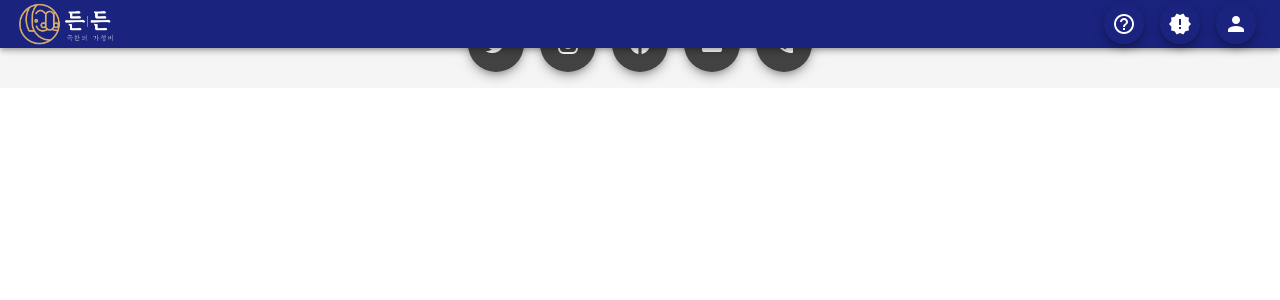
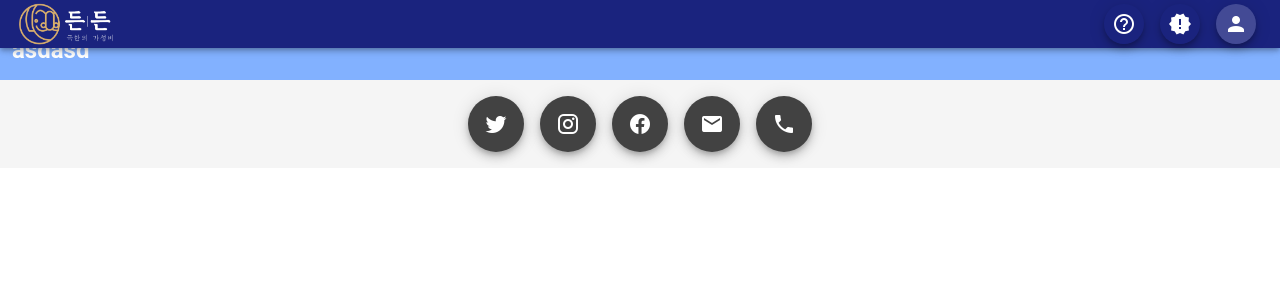
Before and after one commit to Ryureka/DeunDeun, a Vue app in the folder Front-end/: page /UserInfo in a window 1280 px wide. Shown: the top 300 px of the page. Built offline with nearby package versions, Linux system fonts and the light colour scheme; a small style sheet from the web is missing.

Commit message:
회원정보 생성

```diff
--- a/Front-end/src/components/HeadMenu.vue
+++ b/Front-end/src/components/HeadMenu.vue
@@ -42,7 +42,7 @@ export default {
       {
         name: 'Account',
         icon: 'mdi-account',
-        page: 'FoodCategory'
+        page: 'UserInfo'
       }
     ]
   })
--- /dev/null
+++ b/Front-end/src/components/UserInfo.vue
@@ -0,0 +1,45 @@
+<template>
+  <section
+    id="get-in-touch"
+    class="hide-overflow"
+  >
+    <v-layout accent white--text>
+        <v-container fluid class="mt-5">
+            <h1>asdasd</h1>
+        </v-container>
+    </v-layout>
+  </section>
+</template>
+
+<script>
+export default {
+  data: () => ({
+    items: [
+      {
+        No: '1',
+        Header: 'Question 1',
+        Content: 'Answer 1'
+      },
+      {
+        No: '2',
+        Header: 'Question 2',
+        Content: 'Answer 2'
+      },
+      {
+        No: '3',
+        Header: 'Question 3',
+        Content: 'Answer 3'
+      },
+      {
+        No: '4',
+        Header: 'Question 4',
+        Content: 'Answer 4'
+      },
+    ]
+  })
+}
+</script>
+
+<style>
+
+</style>
--- a/Front-end/src/router.js
+++ b/Front-end/src/router.js
@@ -7,6 +7,7 @@ import FoodList from './views/FoodList'
 import SignUp from './views/SignUp'
 import Notice from './views/Notice'
 import FAQ from './views/FAQ'
+import UserInfo from './views/UserInfo'
 
 Vue.use(Router)
 
@@ -47,6 +48,11 @@ export default new Router({
             path: '/FAQ',
             name: 'FAQ',
             component: FAQ
+        },
+        {
+            path: '/UserInfo',
+            name: 'UserInfo',
+            component: UserInfo
         }
     ]
 })
--- /dev/null
+++ b/Front-end/src/views/UserInfo.vue
@@ -0,0 +1,12 @@
+<template>
+    <UserInfo/>
+</template>
+
+<script>
+import UserInfo from '../components/UserInfo';
+export default {
+    components:{
+        UserInfo
+  }
+}
+</script>
```
